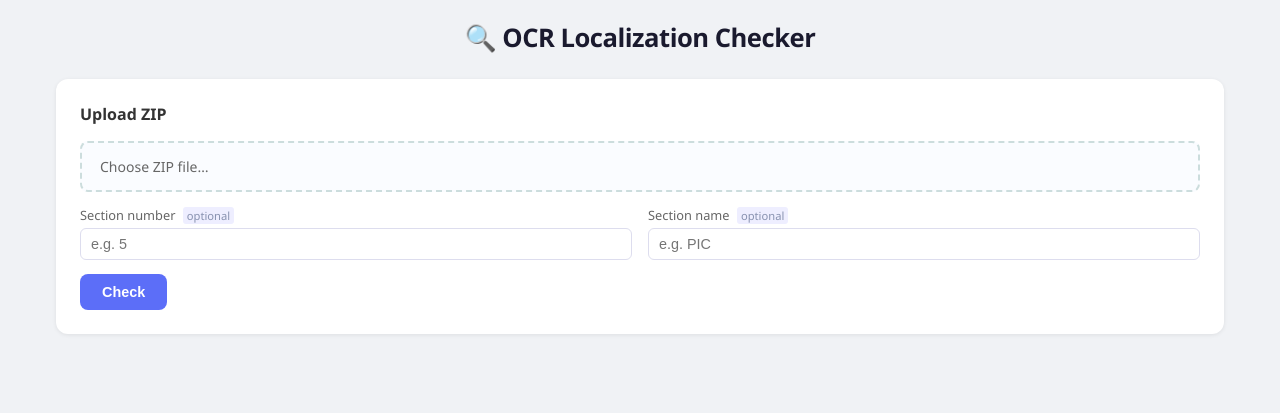
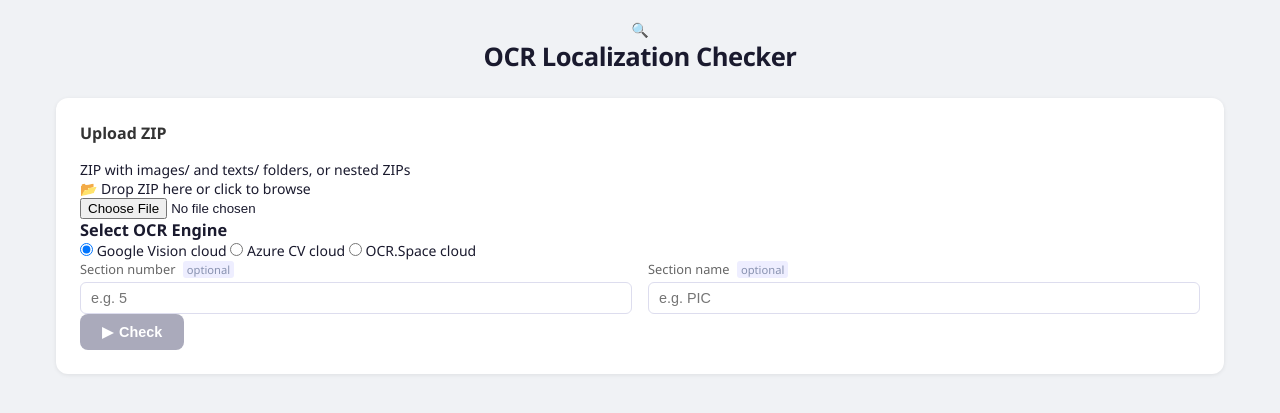
Before and after one commit to evinaeva/aI_ocr, a FastAPI app: page / in a window 1280 px wide. Shown: the top 413 px of the page. Run offline with FastAPI, Linux system fonts and the light colour scheme.

Commit message:
feat: dark theme UI with engine selector
- Dark theme (#0f1117 bg, #1a1d27 cards, #6c63ff accent)
- Engine selector chips: Google Vision, Azure CV, OCR.Space
- Drag-and-drop upload zone
- Lightbox with ✕ button and Escape key
- Progress timer
- Plus Jakarta Sans + JetBrains Mono fonts

```diff
--- a/app/templates/index.html
+++ b/app/templates/index.html
@@ -4,6 +4,8 @@
 <meta charset="UTF-8">
 <meta name="viewport" content="width=device-width, initial-scale=1.0">
 <title>OCR Localization Checker</title>
+<link rel="preconnect" href="https://fonts.googleapis.com">
+<link href="https://fonts.googleapis.com/css2?family=JetBrains+Mono:wght@400;600&family=Plus+Jakarta+Sans:wght@400;500;600;700&display=swap" rel="stylesheet">
 <link rel="stylesheet" href="/static/style.css">
 </head>
 <body>
@@ -11,20 +13,52 @@
 
   <!-- HEADER -->
   <header class="header">
-    <h1>🔍 OCR Localization Checker</h1>
+    <div class="header-inner">
+      <span class="header-icon">🔍</span>
+      <h1>OCR Localization Checker</h1>
+    </div>
   </header>
 
-  <!-- UPLOAD FORM -->
-  <section class="upload-section card" id="upload-section">
+  <!-- UPLOAD ZONE -->
+  <section class="card" id="upload-section">
     <h2>Upload ZIP</h2>
+    <p class="card-hint">ZIP with images/ and texts/ folders, or nested ZIPs</p>
     <form id="upload-form">
-      <div class="form-row">
-        <label for="zip-file" class="file-label">
-          <span id="file-label-text">Choose ZIP file…</span>
-          <input type="file" id="zip-file" accept=".zip" required>
-        </label>
+      <div class="drop-zone" id="drop-zone">
+        <div class="drop-zone-inner" id="drop-zone-inner">
+          <span class="drop-icon">📂</span>
+          <span id="file-label-text">Drop ZIP here or click to browse</span>
+        </div>
+        <input type="file" id="zip-file" accept=".zip" required>
       </div>
-      <div class="form-row hints-row">
+
+      <!-- ENGINE SELECTOR -->
+      <div class="engine-section">
+        <h3>Select OCR Engine</h3>
+        <div class="engine-chips" id="engine-chips">
+          <label class="engine-chip" data-engine="google">
+            <input type="radio" name="engine" value="google" checked>
+            <span class="engine-dot" style="background:#4285f4"></span>
+            <span class="engine-label">Google Vision</span>
+            <span class="engine-badge-type">cloud</span>
+          </label>
+          <label class="engine-chip" data-engine="azure">
+            <input type="radio" name="engine" value="azure">
+            <span class="engine-dot" style="background:#0078d4"></span>
+            <span class="engine-label">Azure CV</span>
+            <span class="engine-badge-type">cloud</span>
+          </label>
+          <label class="engine-chip" data-engine="ocrspace">
+            <input type="radio" name="engine" value="ocrspace">
+            <span class="engine-dot" style="background:#ff6b35"></span>
+            <span class="engine-label">OCR.Space</span>
+            <span class="engine-badge-type">cloud</span>
+          </label>
+        </div>
+      </div>
+
+      <!-- HINTS -->
+      <div class="hints-row">
         <div class="hint-field">
           <label for="section-number">Section number <span class="hint-tag">optional</span></label>
           <input type="number" id="section-number" placeholder="e.g. 5" min="1">
@@ -34,21 +68,27 @@
           <input type="text" id="section-name" placeholder="e.g. PIC">
         </div>
       </div>
-      <button type="submit" class="btn btn-primary" id="submit-btn">Check</button>
+
+      <button type="submit" class="btn btn-primary" id="submit-btn" disabled>
+        <span class="btn-icon">▶</span> Check
+      </button>
     </form>
   </section>
 
   <!-- PROGRESS -->
-  <section class="progress-section card" id="progress-section" style="display:none">
+  <section class="card" id="progress-section" style="display:none">
     <h2>Processing…</h2>
     <div class="progress-bar-wrap">
       <div class="progress-bar" id="progress-bar"></div>
     </div>
-    <p class="progress-msg" id="progress-msg">Starting…</p>
+    <div class="progress-meta">
+      <span id="progress-msg">Starting…</span>
+      <span id="progress-timer" class="progress-timer"></span>
+    </div>
   </section>
 
   <!-- SUMMARY -->
-  <section class="summary-section card" id="summary-section" style="display:none">
+  <section class="card" id="summary-section" style="display:none">
     <div class="summary-row">
       <span class="summary-item">Total: <strong id="s-total">0</strong></span>
       <span class="summary-item pass">PASS: <strong id="s-pass">0</strong></span>
@@ -62,7 +102,7 @@
       <button class="btn btn-sm" id="btn-download" style="display:none">
         ⬇ Download error images
       </button>
-      <button class="btn btn-sm btn-secondary" id="btn-new">New check</button>
+      <button class="btn btn-sm btn-secondary" id="btn-new">✕ New check</button>
     </div>
   </section>
 
@@ -82,12 +122,17 @@
         <tbody id="results-body"></tbody>
       </table>
     </div>
-    <!-- Pagination -->
     <div class="pagination" id="pagination"></div>
   </section>
 
 </div>
 
+<!-- LIGHTBOX -->
+<div class="lightbox-overlay" id="lightbox">
+  <button class="lightbox-close" id="lightbox-close">✕</button>
+  <img id="lightbox-img">
+</div>
+
 <script src="/static/app.js"></script>
 </body>
 </html>
```
